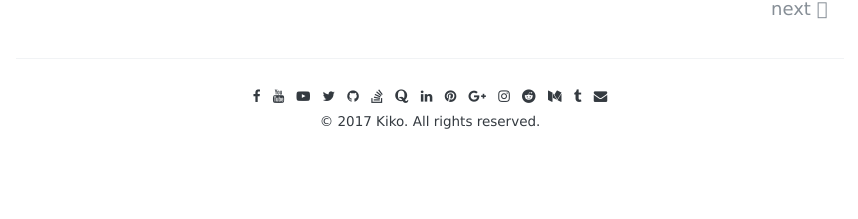
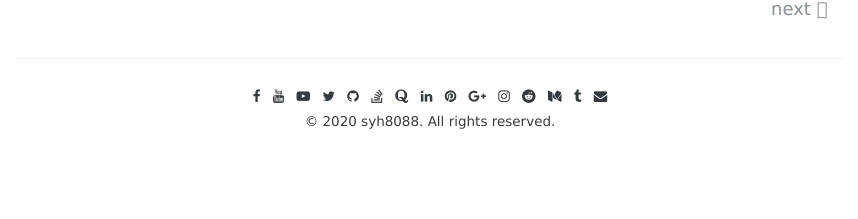
Before and after one commit to syh8088/KiwiBlog, a Jekyll site: the page built from index.html, in a window 1280 px wide. Shown: the part 1293-1512 px from the top of the page, without its empty margins (210-1068 px from the left). Built offline with Jekyll 4.4.1, drawn with Linux system fonts in a browser that asks for light colours; some web fonts are replaced; the list of posts is cut into pages by our own code.

Commit message:
Update _config.yml

```diff
--- a/_config.yml
+++ b/_config.yml
@@ -23,8 +23,8 @@ author:
   email:            your-id@your-email.com
 
 copyright:
-  year:             2017
-  name:             Kiko
+  year:             2020
+  name:             syh8088
 
 # Google-analytics
 google-analytics:
```
